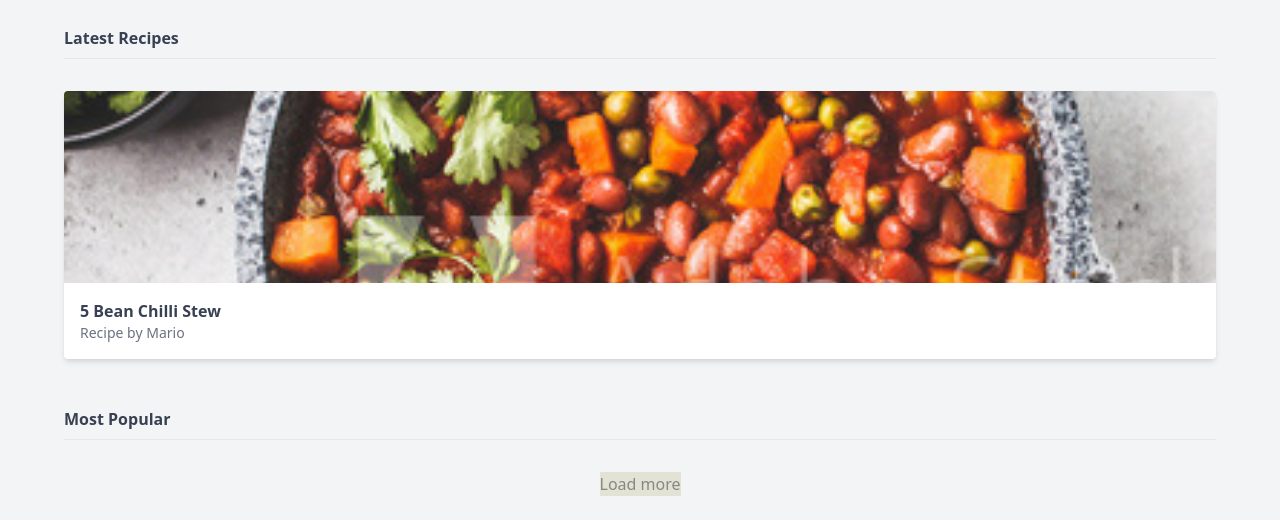
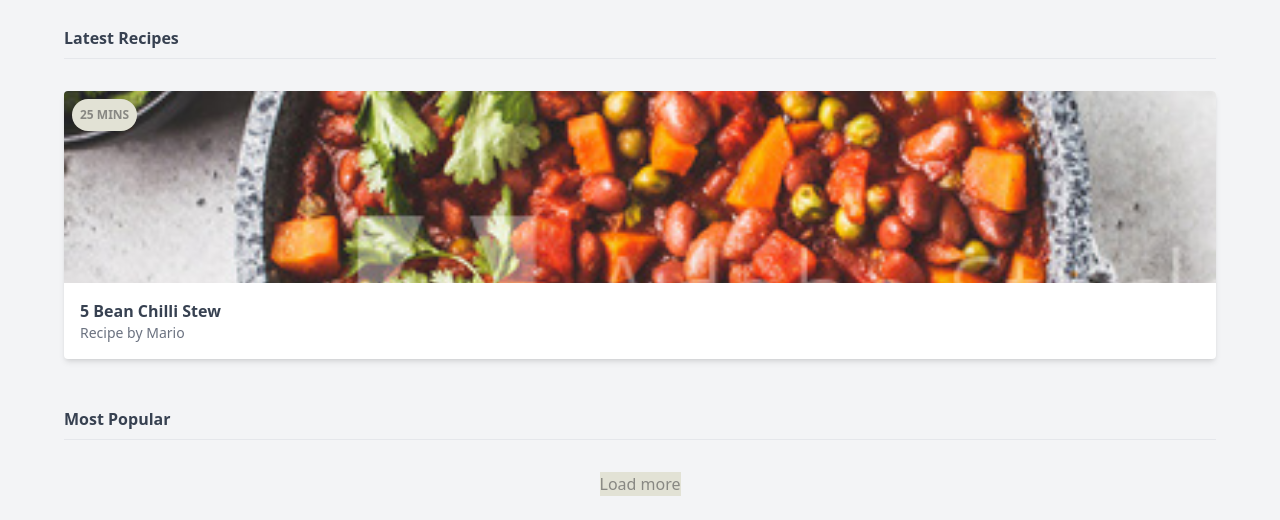
Before and after one commit to dracarys09/tailwind-tutorial, a website: page public/index.html in a window 1280 px wide. Shown: the part 291-811 px from the top of the page. Drawn offline with Linux system fonts and the light colour scheme.

Commit message:
tailwind badge

```diff
--- a/public/index.html
+++ b/public/index.html
@@ -61,7 +61,7 @@
 
           <div class="mt-8">
             <!-- cards go here -->
-            <div class="overflow-hidden rounded bg-white shadow-md">
+            <div class="relative overflow-hidden rounded bg-white shadow-md">
               <img
                 src="img/stew.jpg"
                 alt="stew"
@@ -70,6 +70,11 @@
               <div class="m-4">
                 <span class="font-bold">5 Bean Chilli Stew</span>
                 <span class="block text-sm text-gray-500">Recipe by Mario</span>
+              </div>
+              <div
+                class="bg-secondary-100 text-secondary-200 absolute top-0 ml-2 mt-2 rounded-full p-2 text-xs font-bold uppercase"
+              >
+                <span>25 mins</span>
               </div>
             </div>
           </div>
```
Also changed, not shown: public/output.css.
